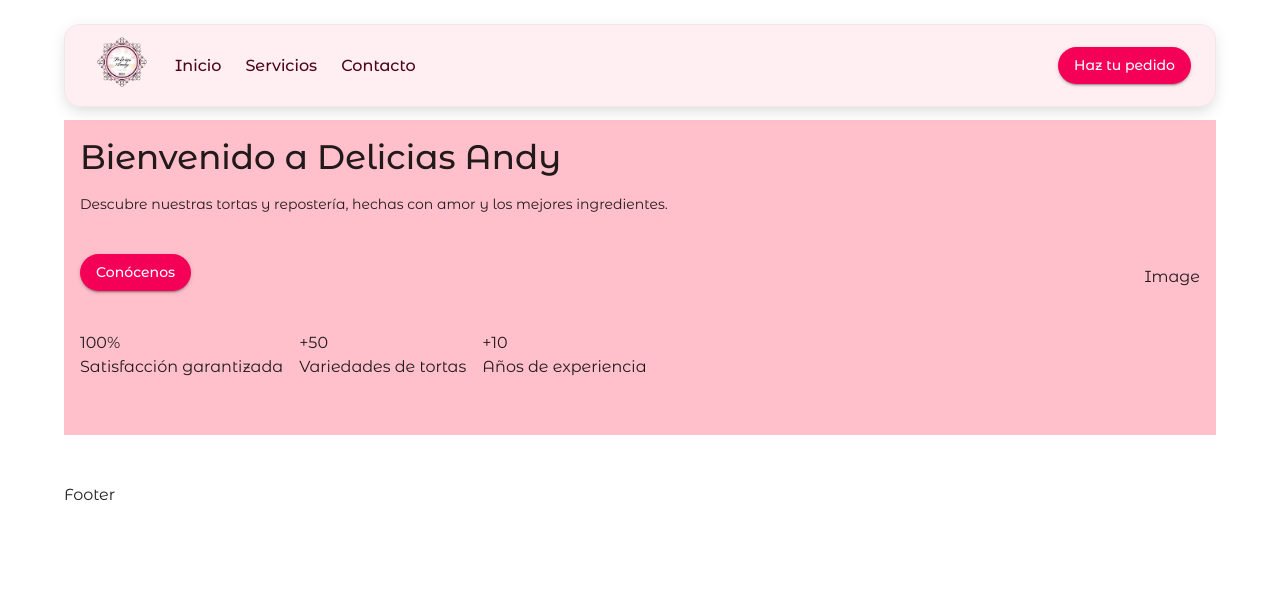
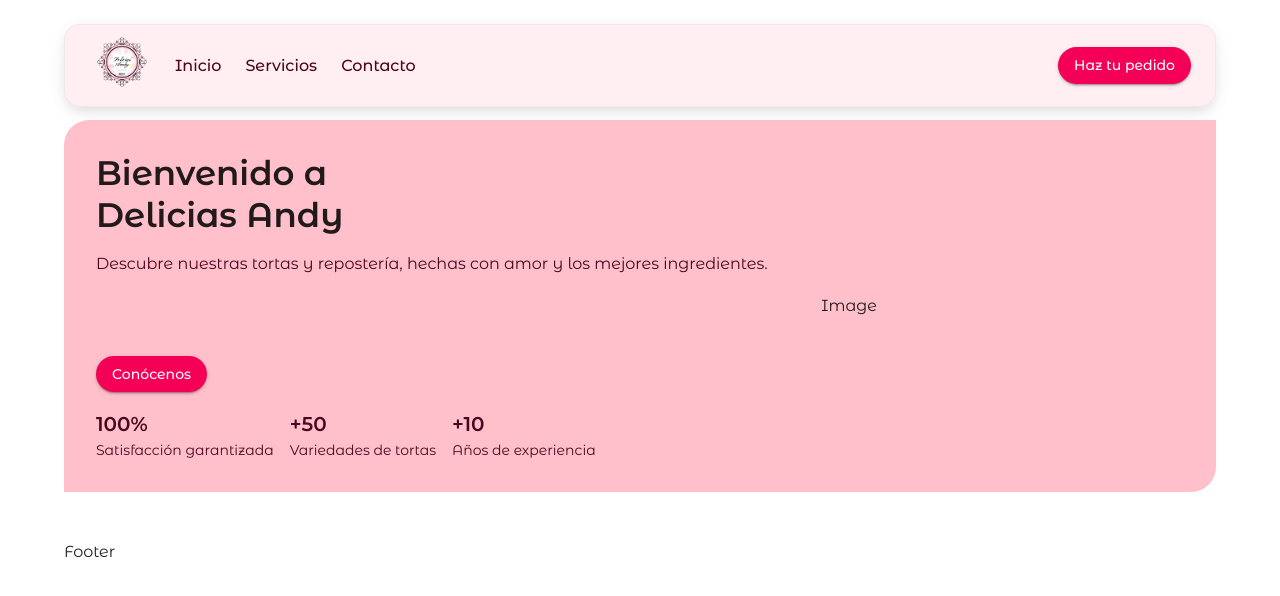
Before and after one commit to DOF1109/delicias-andy, a Next.js app: page / in a window 1280 px wide. Shown: the top 596 px of the page. Built offline with nearby package versions, Linux system fonts and the light colour scheme; what @mui/material-nextjs would draw is missing.

Commit message:
Banner distribution changed

```diff
--- a/src/components/layout/Banner.jsx
+++ b/src/components/layout/Banner.jsx
@@ -1,7 +1,9 @@
 "use client";
-const { Box, Typography, Button, Grid2 } = require("@mui/material");
+const { Box, Typography, Button, Grid2, useTheme } = require("@mui/material");
 
 const Banner = () => {
+  const theme = useTheme()
+
   return (
     <Box
       sx={{
@@ -10,36 +12,41 @@ const Banner = () => {
         bgcolor: "primary.main",
         flexDirection: { xs: "column", md: "row" },
         justifyContent: { xs: "center", md: "space-between" },
-        p: 2,
+        p: 4,
+        borderTopLeftRadius: "25px",
+        borderBottomRightRadius: "25px"
       }}
     >
-      <Box>
-        <Typography component="h1" variant="h4" fontWeight={500}>
-          Bienvenido a Delicias Andy
+      <Box sx={{ flexGrow:{md: 2}, flexBasis: {md: "66.6%"}}}>
+        <Typography variant="h4" fontWeight={600}>
+          Bienvenido a
         </Typography>
-        <Typography variant="body2" mt={2} mb={5}>
+        <Typography component="h1" variant="h4" fontWeight={600}>
+          Delicias Andy
+        </Typography>
+        <Typography mt={2} mb={5} color={theme.dark}>
           Descubre nuestras tortas y repostería, hechas con amor y los mejores
           ingredientes.
         </Typography>
-        <Button variant="contained" color="secondary">
+        <Button variant="contained" color="secondary" sx={{mt: {md: 5}}}>
           Conócenos
         </Button>
-        <Grid2 container spacing={2} mt={5} mb={5}>
+        <Grid2 container spacing={2} mt={2} flexDirection={{xs: "column", md: "row"}} color={theme.dark}>
           <Grid2>
-            <Typography>100%</Typography>
-            <Typography>Satisfacción garantizada</Typography>
+            <Typography variant="h6" fontWeight={600}>100%</Typography>
+            <Typography variant="body2">Satisfacción garantizada</Typography>
           </Grid2>
           <Grid2>
-            <Typography>+50</Typography>
-            <Typography>Variedades de tortas</Typography>
+            <Typography variant="h6" fontWeight={600}>+50</Typography>
+            <Typography variant="body2">Variedades de tortas</Typography>
           </Grid2>
           <Grid2>
-            <Typography>+10</Typography>
-            <Typography>Años de experiencia</Typography>
+            <Typography variant="h6" fontWeight={600}>+10</Typography>
+            <Typography variant="body2">Años de experiencia</Typography>
           </Grid2>
         </Grid2>
       </Box>
-      <Box>Image</Box>
+      <Box sx={{ flexGrow: {md: 1}, flexBasis: {md: "33.3%"}}}>Image</Box>
     </Box>
   );
 };
```
